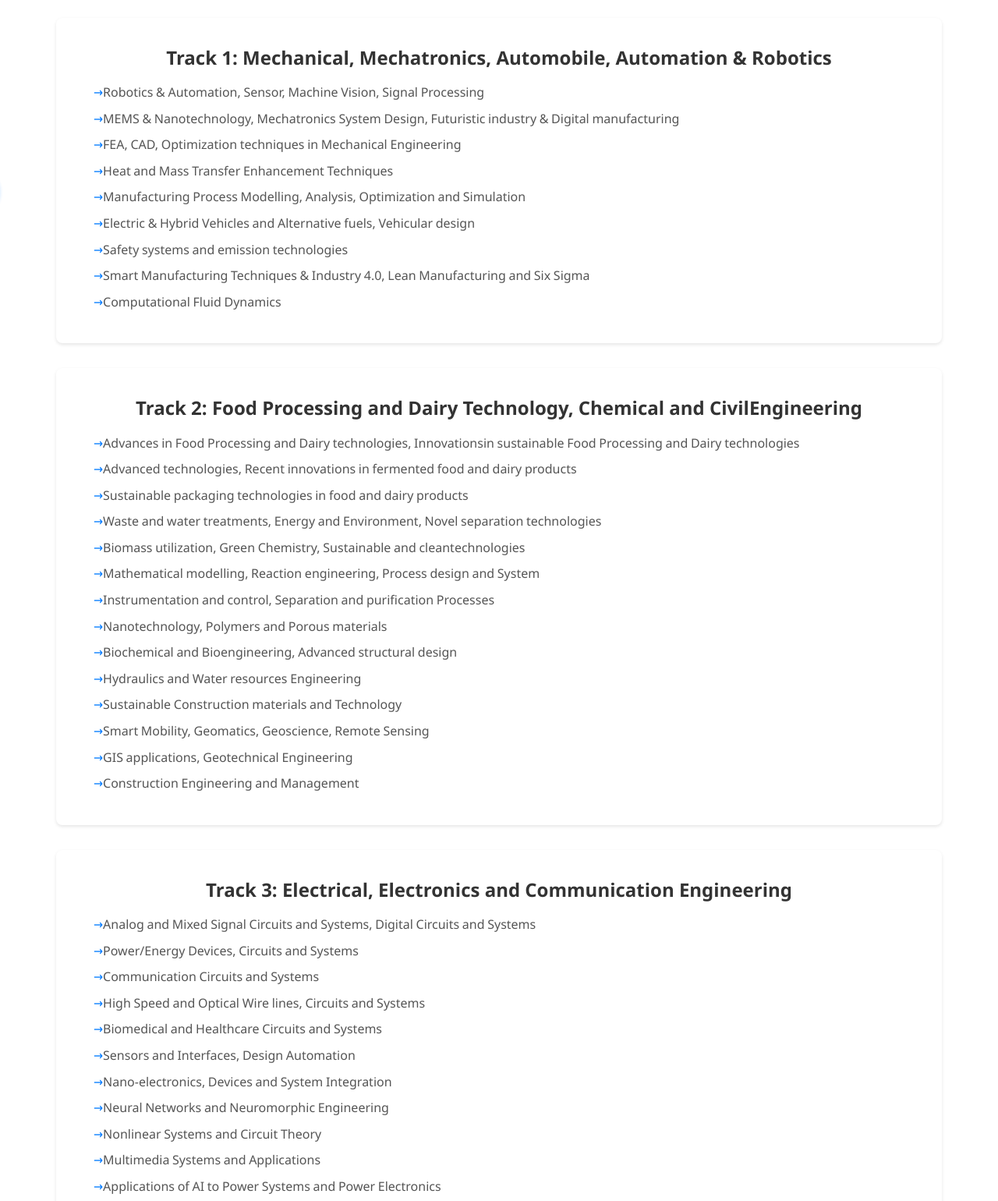
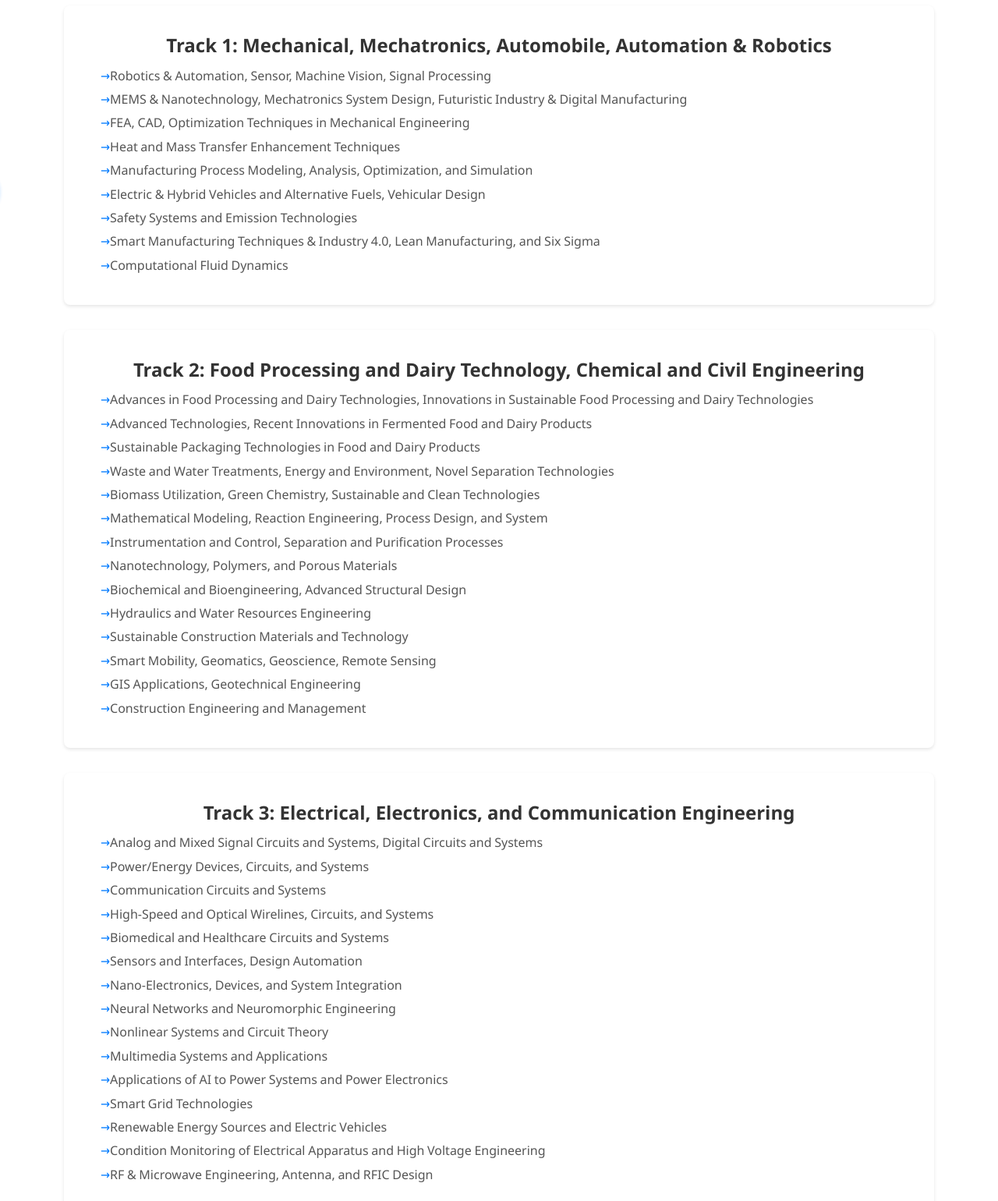
Before and after one commit to Tanvir1610/cvmuconference, a website: page tracks.html in a window 1280 px wide. Shown: the part 233-1773 px from the top of the page at 78% size. Drawn offline with Linux system fonts and the light colour scheme.

Commit message:
Add files via upload

```diff
--- a/scriptContact.js
+++ b/scriptContact.js
@@ -14,7 +14,7 @@ function initMap() {
     });
 
     var infoWindow = new google.maps.InfoWindow({
-        content: '<strong>CVM University Office</strong><br>*It is the location of the Conference (GCET Auditorium) <br><a href="https://maps.app.goo.gl/pR7ovJCzaCmDKg5PA" target="_blank">Google Maps Link</a>'
+        content: '<strong>CVM University(GCET College)</strong><br>*It is the location of the Conference (GCET Auditorium) <br><a href="https://maps.app.goo.gl/pR7ovJCzaCmDKg5PA" target="_blank">Google Maps Link</a>'
     });
 
     marker.addListener("click", function () {
--- a/styles.css
+++ b/styles.css
@@ -210,15 +210,26 @@ nav {
   margin-bottom: 1rem;
   font-size: 1.5rem;
 }
+.track-content {
+  width: 100%; /* Ensure it takes full width */
+  max-width: 1200px;
+  margin: 0 auto;
+  padding: 10px; /* Adjusted padding */
+}
 
 .track ul {
-  list-style-position: inside;
-  margin-left: 1rem;
-  margin-top: 0.8rem;
+  margin: 0;
+  padding-left: 15px;
+}
+
+.track ul li {
+  margin-top: 0.5rem;
+  margin-bottom: 8px; /* Reduce spacing */
+  line-height: 1.4; /* Improve readability */
 }
 
 .track li {
-  margin-bottom: 0.5rem;
+  /* margin-bottom: 0.5rem; */
   color: #555;
   position: relative;
   text-align: justify;
@@ -235,6 +246,45 @@ nav {
   /* position: absolute; */
   text-align: justify;
   left: 0;
+}
+
+@media (max-width: 768px) {
+    body {
+        overflow-x: hidden; /* Prevent side scrolling */
+        text-align: justify; /* Improve text alignment */
+    }
+
+    .track-content {
+        width: 95%; /* Reduce width for better fit */
+        padding: 5px; /* Reduce padding */
+    }
+
+    .track {
+        padding: 10px;
+    }
+
+    /* Fix Navigation Bar Spacing */
+    .mobile-nav {
+        width: 250px; /* Ensure proper width */
+        padding: 20px; /* Reduce excessive padding */
+    }
+
+    /* Fix Text Overflow Issues */
+    h2, h1 {
+        font-size: 20px; /* Adjust heading size */
+        white-space: normal; /* Ensure text wraps */
+    }
+
+    /* Ensure List Items Fit Screen */
+    .track ul {
+        padding-left: 15px;
+    }
+
+    .track li {
+        font-size: 14px;
+        line-height: 1.4;
+        word-wrap: break-word; /* Prevent overflow */
+    }
 }
 
 /* Hero Section Styles */
@@ -363,9 +413,9 @@ footer {
 }
 
 .footer-links a {
-  margin-left: 1rem;
+  margin-left: 0.1rem;
   text-decoration: none;
-  text-align: center;
+  text-align: justify;
   /* color: #666; */
   background: linear-gradient(to right, #2563eb 0%, #06b6d4 100%);
   -webkit-background-clip: text;
@@ -421,9 +471,9 @@ footer {
     gap: 1rem;
   }
 
-  .footer-links a {
+  /* .footer-links a {
     margin: 0 0.5rem;
-  }
+  } */
 }
 
 /* Schedule Page Styles */
--- a/tracks.html
+++ b/tracks.html
@@ -289,55 +289,52 @@
     <main>
       <section class="content">
         <h1>Conference Tracks</h1>
-        <br />
         <div class="track-content">
           <div class="track">
             <h2>Track 1: Mechanical, Mechatronics, Automobile, Automation & Robotics</h2>
             <ul>
               <li>Robotics & Automation, Sensor, Machine Vision, Signal Processing</li>
-              <li>MEMS & Nanotechnology, Mechatronics System Design, Futuristic industry & Digital manufacturing</li>
-              <li>FEA, CAD, Optimization techniques in Mechanical Engineering</li>
+              <li>MEMS & Nanotechnology, Mechatronics System Design, Futuristic Industry & Digital Manufacturing</li>
+              <li>FEA, CAD, Optimization Techniques in Mechanical Engineering</li>
               <li>Heat and Mass Transfer Enhancement Techniques</li>
-              <li>Manufacturing Process Modelling, Analysis, Optimization and Simulation</li>
-              <li>Electric & Hybrid Vehicles and Alternative fuels, Vehicular design</li>
-              <li>Safety systems and emission technologies</li>
-              <li>Smart Manufacturing Techniques & Industry 4.0, Lean Manufacturing and Six Sigma</li>
+              <li>Manufacturing Process Modeling, Analysis, Optimization, and Simulation</li>
+              <li>Electric & Hybrid Vehicles and Alternative Fuels, Vehicular Design</li>
+              <li>Safety Systems and Emission Technologies</li>
+              <li>Smart Manufacturing Techniques & Industry 4.0, Lean Manufacturing, and Six Sigma</li>
               <li>Computational Fluid Dynamics</li>
             </ul>
           </div>
 
           <div class="track">
-            <h2>Track 2: Food Processing and Dairy Technology, Chemical and CivilEngineering</h2>
+            <h2>Track 2: Food Processing and Dairy Technology, Chemical and Civil Engineering</h2>
             <ul>
-              <li>Advances in Food Processing and Dairy technologies, Innovationsin sustainable Food Processing and Dairy technologies</li>
-              <li>Advanced technologies, Recent innovations in fermented food and dairy products</li>
-              <li>Sustainable packaging technologies in food and dairy products</li>
-              <li>Waste and water treatments, Energy and Environment, Novel separation technologies</li>
-              <li>Biomass utilization, Green Chemistry, Sustainable and cleantechnologies</li>
-              <li>Mathematical modelling, Reaction engineering, Process design and System</li>
-              <li>Instrumentation and control, Separation and purification Processes</li>
-              <li>Nanotechnology, Polymers and Porous materials</li>
-              <li>Biochemical and Bioengineering, Advanced structural design</li>
-              <li>Hydraulics and Water resources Engineering</li>
-              <li>Sustainable Construction materials and Technology</li>
+              <li>Advances in Food Processing and Dairy Technologies, Innovations in Sustainable Food Processing and Dairy Technologies</li>
+              <li>Advanced Technologies, Recent Innovations in Fermented Food and Dairy Products</li>
+              <li>Sustainable Packaging Technologies in Food and Dairy Products</li>
+              <li>Waste and Water Treatments, Energy and Environment, Novel Separation Technologies</li>
+              <li>Biomass Utilization, Green Chemistry, Sustainable and Clean Technologies</li>
+              <li>Mathematical Modeling, Reaction Engineering, Process Design, and System</li>
+              <li>Instrumentation and Control, Separation and Purification Processes</li>
+              <li>Nanotechnology, Polymers, and Porous Materials</li>
+              <li>Biochemical and Bioengineering, Advanced Structural Design</li>
+              <li>Hydraulics and Water Resources Engineering</li>
+              <li>Sustainable Construction Materials and Technology</li>
               <li>Smart Mobility, Geomatics, Geoscience, Remote Sensing</li>
-              <li>GIS applications, Geotechnical Engineering</li>
+              <li>GIS Applications, Geotechnical Engineering</li>
               <li>Construction Engineering and Management</li>
             </ul>
           </div>
 
           <div class="track">
-            <h2>
-              Track 3: Electrical, Electronics and Communication Engineering
-            </h2>
+            <h2>Track 3: Electrical, Electronics, and Communication Engineering</h2>
             <ul>
               <li>Analog and Mixed Signal Circuits and Systems, Digital Circuits and Systems</li>
-              <li>Power/Energy Devices, Circuits and Systems</li>
+              <li>Power/Energy Devices, Circuits, and Systems</li>
               <li>Communication Circuits and Systems</li>
-              <li>High Speed and Optical Wire lines, Circuits and Systems</li>
+              <li>High-Speed and Optical Wirelines, Circuits, and Systems</li>
               <li>Biomedical and Healthcare Circuits and Systems</li>
               <li>Sensors and Interfaces, Design Automation</li>
-              <li>Nano-electronics, Devices and System Integration</li>
+              <li>Nano-Electronics, Devices, and System Integration</li>
               <li>Neural Networks and Neuromorphic Engineering</li>
               <li>Nonlinear Systems and Circuit Theory</li>
               <li>Multimedia Systems and Applications</li>
@@ -345,7 +342,7 @@
               <li>Smart Grid Technologies</li>
               <li>Renewable Energy Sources and Electric Vehicles</li>
               <li>Condition Monitoring of Electrical Apparatus and High Voltage Engineering</li>
-              <li>RF & Microwave Engg., Antenna and RFIC design</li>
+              <li>RF & Microwave Engineering, Antenna, and RFIC Design</li>
             </ul>
           </div>
 
@@ -357,13 +354,14 @@
               <li>Internet of Things</li>
               <li>Quantum Paradigms</li>
               <li>Artificial Intelligence and Machine Learning</li>
-              <li>Computational Intelligence Blockchain Systems</li>
+              <li>Computational Intelligence and Blockchain Systems</li>
               <li>Data and Cloud Computing</li>
               <li>Information and Cyber Security</li>
-              <li>High Performance Computing and Networks</li>
+              <li>High-Performance Computing and Networks</li>
               <li>Data Analysis</li>
             </ul>
           </div>
+
         </div>
       </section>
     </main>
@@ -372,7 +370,9 @@
       <div class="footer-content">
         <p>© 2025 SDSTD Conference. All rights reserved.</p>
         <div class="footer-links">
-          <p>Design And Develop By <a href="https://www.linkedin.com/in/dev-ray-886a72284?utm_source=share&utm_campaign=share_via&utm_content=profile&utm_medium=ios_app">Dev Ray</a><a href="https://www.linkedin.com/in/tanvirahmadvhora?utm_source=share&utm_campaign=share_via&utm_content=profile&utm_medium=android_app">Tanvir Vhora</a><a href="https://www.linkedin.com/in/nensi-chavda-b7baa3253?utm_source=share&utm_campaign=share_via&utm_content=profile&utm_medium=android_app">Nensi Chavda</a></p>
+          <p>Design And Develop By </p> <a href="https://www.linkedin.com/in/dev-ray-886a72284?utm_source=share&utm_campaign=share_via&utm_content=profile&utm_medium=ios_app">Dev Ray</a>
+          <a href="https://www.linkedin.com/in/tanvirahmadvhora?utm_source=share&utm_campaign=share_via&utm_content=profile&utm_medium=android_app">Tanvir Vhora</a>
+          <a href="https://www.linkedin.com/in/nensi-chavda-b7baa3253?utm_source=share&utm_campaign=share_via&utm_content=profile&utm_medium=android_app">Nensi Chavda</a>
         </div>
       </div>
     </footer>
```
Also changed, not shown: call-for-papers.html (+3 -1 lines), coordinators.html (+3 -1 lines), cvm-university.html (+6 -4 lines), cvm.html (+3 -1 lines), important-dates.html (+3 -1 lines), index.html (+6 -6 lines), keynote.html (+3 -1 lines), organizing.html (+3 -1 lines), schedule.html (+3 -1 lines), submission-guidelines.html (+3 -1 lines), track-coordinators.html (+3 -1 lines).
